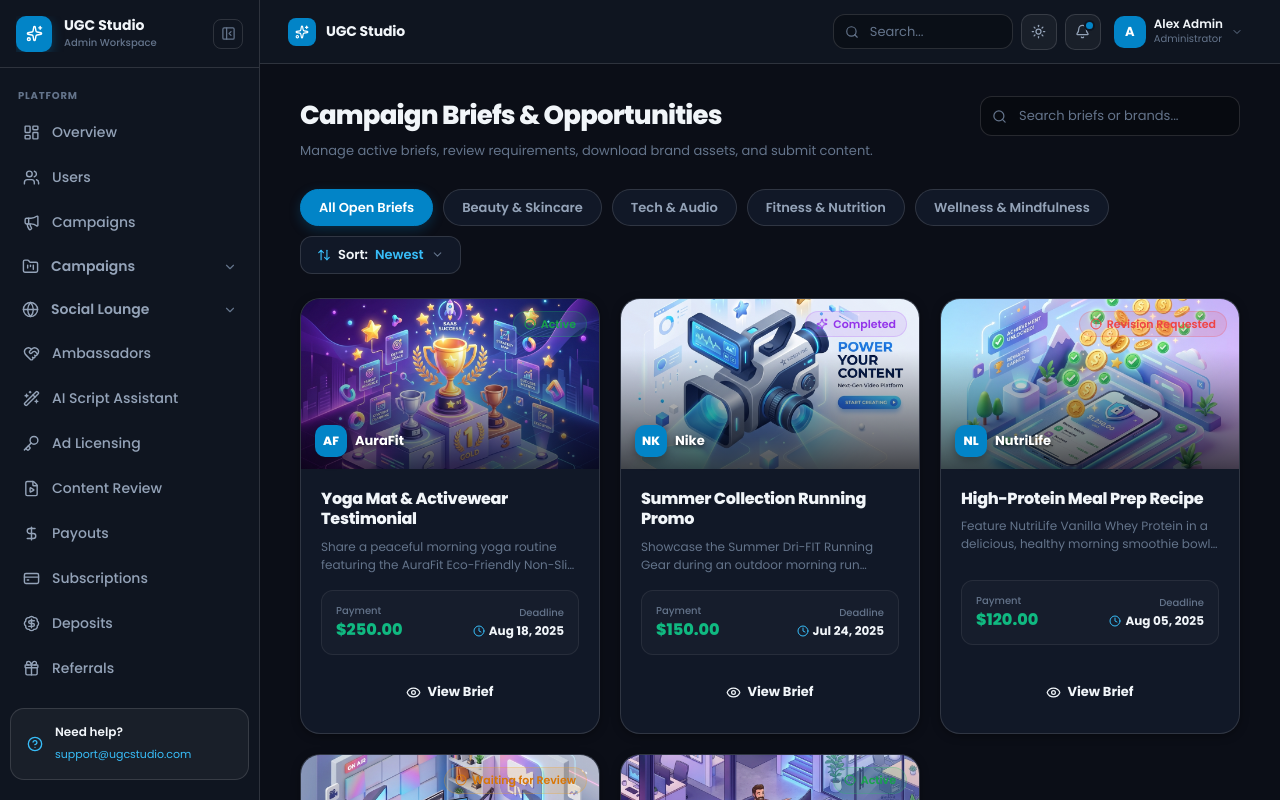
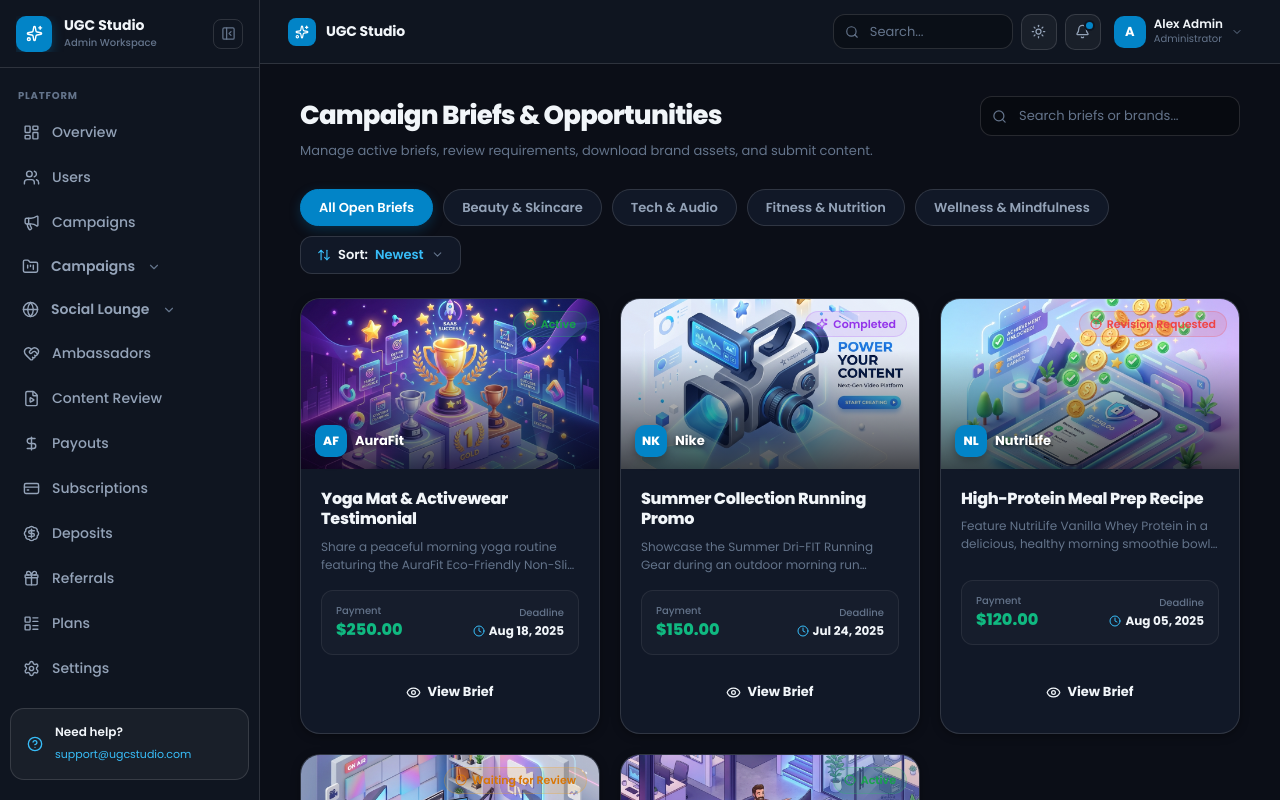
Before and after one commit to michaeldavidb123/UGC-dashboard, a Next.js app: page /briefs in a window 1280 px wide. Shown: the top 800 px of the page. Built offline with nearby package versions, Linux system fonts and the light colour scheme.

Commit message:
refactor: nest AI Script Helper & Ad Licenses inside Campaigns dropdown, and link Public Portfolio inside Profile

```diff
--- a/components/Sidebar.tsx
+++ b/components/Sidebar.tsx
@@ -34,10 +34,12 @@
   label: "Campaigns",
   icon: FolderKanban,
   children: [
-    { href: "/my-campaigns", icon: FileText,        label: "Active Briefs" },
-    { href: "/tracker",      icon: CheckSquare,     label: "Task Tracker"  },
-    { href: "/analytics",    icon: BarChart3,       label: "Analytics"     },
-    { href: "/submissions",  icon: Upload,          label: "Deliverables"  },
+    { href: "/my-campaigns", icon: FileText,        label: "Active Briefs"       },
+    { href: "/tracker",      icon: CheckSquare,     label: "Task Tracker"        },
+    { href: "/analytics",    icon: BarChart3,       label: "Analytics"           },
+    { href: "/submissions",  icon: Upload,          label: "Deliverables"        },
+    { href: "/licenses",     icon: Key,             label: "Ad Licenses"         },
+    { href: "/ai-assistant", icon: Wand2,           label: "AI Script Helper"    },
   ]
 };
 
@@ -60,8 +62,6 @@
   campaignSubMenu,
   socialLoungeSubMenu,
   { href: "/ambassadors",         icon: HeartHandshake,  label: "Ambassadors"         },
-  { href: "/ai-assistant",        icon: Wand2,           label: "AI Script Assistant" },
-  { href: "/licenses",            icon: Key,             label: "Ad Licensing"        },
   { href: "/admin/content",       icon: FileVideo,       label: "Content Review"      },
   { href: "/admin/payouts",       icon: DollarSign,      label: "Payouts"             },
   { href: "/admin/subscriptions", icon: CreditCard,      label: "Subscriptions"       },
@@ -77,14 +77,11 @@
   campaignSubMenu,
   socialLoungeSubMenu,
   { href: "/ambassadors",  icon: HeartHandshake,  label: "Ambassadors"         },
-  { href: "/portfolio",    icon: UserCheck,       label: "Portfolio"           },
-  { href: "/ai-assistant", icon: Wand2,           label: "AI Script Assistant"  },
-  { href: "/licenses",     icon: Key,             label: "Ad Licensing"        },
   { href: "/subscription", icon: Crown,           label: "Subscription"        },
   { href: "/earnings",     icon: Wallet,          label: "Earnings"            },
   { href: "/deposits",     icon: BadgeDollarSign, label: "Deposits"            },
   { href: "/referrals",    icon: Gift,            label: "Referrals"           },
-  { href: "/profile",      icon: User,            label: "Profile"             },
+  { href: "/profile",      icon: User,            label: "Profile & Showcase"  },
 ];
 
 const normalNav: NavEntry[] = [
@@ -93,8 +90,6 @@
   campaignSubMenu,
   socialLoungeSubMenu,
   { href: "/ambassadors",  icon: HeartHandshake,  label: "Ambassadors"         },
-  { href: "/ai-assistant", icon: Wand2,           label: "AI Script Assistant"  },
-  { href: "/licenses",     icon: Key,             label: "Ad Licensing"        },
   { href: "/subscription", icon: Crown,           label: "Plans"               },
   { href: "/deposit",      icon: CreditCard,      label: "Make Deposit"        },
   { href: "/deposits",     icon: BadgeDollarSign, label: "Deposits"            },
@@ -278,7 +273,7 @@
         className={`nav-link${isAnyChildActive ? " active" : ""}`}
         style={{
           width: "100%", padding: "10px 12px",
-          justifyContent: collapsed ? "center" : "space-between",
+          justify: collapsed ? "center" : "space-between",
           background: isAnyChildActive ? "var(--nav-active-bg)" : open ? "var(--nav-hover-bg)" : "transparent",
           border: "none", cursor: "pointer", fontFamily: "inherit"
         }}
@@ -578,7 +573,8 @@
 
               {/* Menu Links */}
               {[
-                { href: "/profile", icon: User, label: "My Profile" },
+                { href: "/profile", icon: User, label: "Profile & Showcase" },
+                { href: "/portfolio", icon: UserCheck, label: "View Public Portfolio" },
                 { href: "/admin/settings", icon: SlidersHorizontal, label: "Settings" },
               ].map(({ href, icon: Icon, label }) => (
                 <Link key={href} href={href} onClick={() => setProfileOpen(false)}
```
